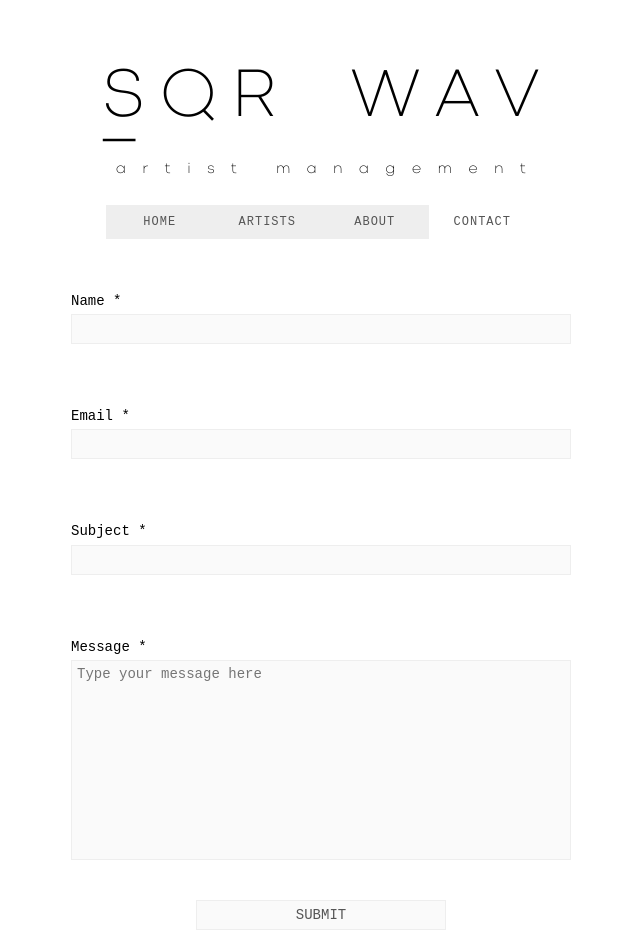
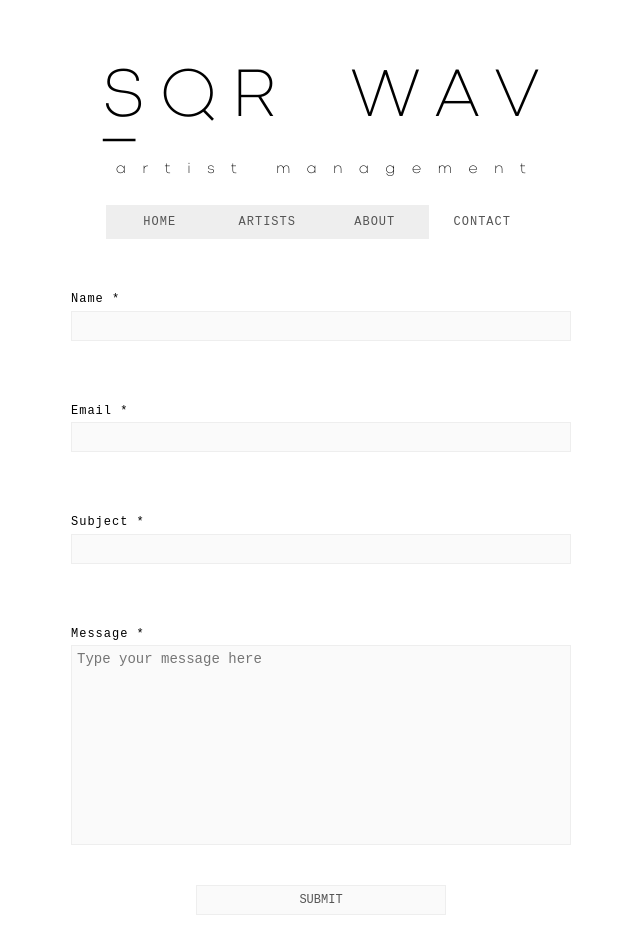
Before and after one commit to zyarash/sqrwav, a React (Create React App) app: page /contact in a window 1280 px wide. Shown: the top 952 px of the page, without its empty margins (319-959 px from the left). Built offline with nearby package versions, Linux system fonts and the light colour scheme; the HTML template or start-up script is replaced by a standard one; a web font is replaced by a local one.

Commit message:
minor font changes

```diff
--- a/src/Contact.css
+++ b/src/Contact.css
@@ -41,6 +41,7 @@ textarea {
 input[type=submit] {
     width: 50%;
     justify-self: center;
+    font-size: 12px;
 }
 
 input[type=submit]:disabled {
@@ -57,6 +58,9 @@ label {
 
 label > p {
     align-self: flex-start;
+    font-size: 12px;
+    font-weight: 200;
+    letter-spacing: 1px;
 }
 
 p.error {
```
